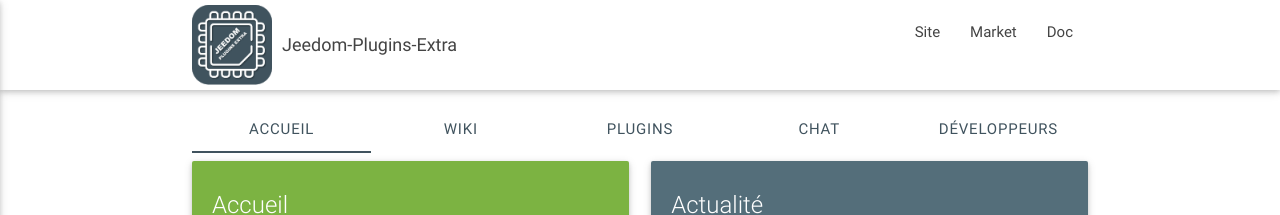
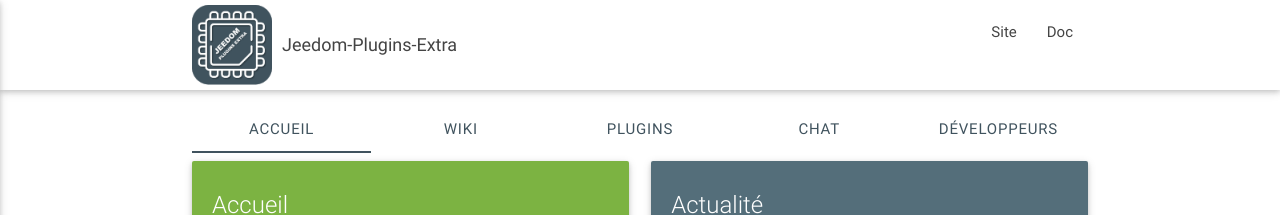
Before and after one commit to NextDom/NextDom.github.io, a Jekyll site: the page index.html, which Jekyll copies as it is, in a window 1280 px wide. Shown: the top 215 px of the page. Built offline with Jekyll 4.4.1, drawn with Linux system fonts in a browser that asks for light colours; nearby versions of some CDN libraries.

Commit message:
Update index.html

```diff
--- a/index.html
+++ b/index.html
@@ -35,11 +35,9 @@
  				<a href="https://jeedom-plugins-extra.github.io/" data-activates="nav-mobile" class="button-collapse btn-floating btn-large waves-effect waves-light jeedomcolorbg"><i class="material-icons">menu</i></a>
  				<ul class="right hide-on-med-and-down">
  					<li class="active"><a href="https://jeedom-plugins-extra.github.io/">Site</a></li>
- 					<li><a href="https://www.jeedom.com/market">Market</a></li>
  					<li><a href="https://jeedom-plugins-extra.github.io/">Doc</a></li>
  				</ul>
  				<ul class="side-nav" id="nav-mobile">
- 					<li><a href="https://www.jeedom.com/market">Market</a></li>
  					<li><a href="https://jeedom-plugins-extra.github.io/">Doc</a></li>
  				</ul>
  			</div>
```
